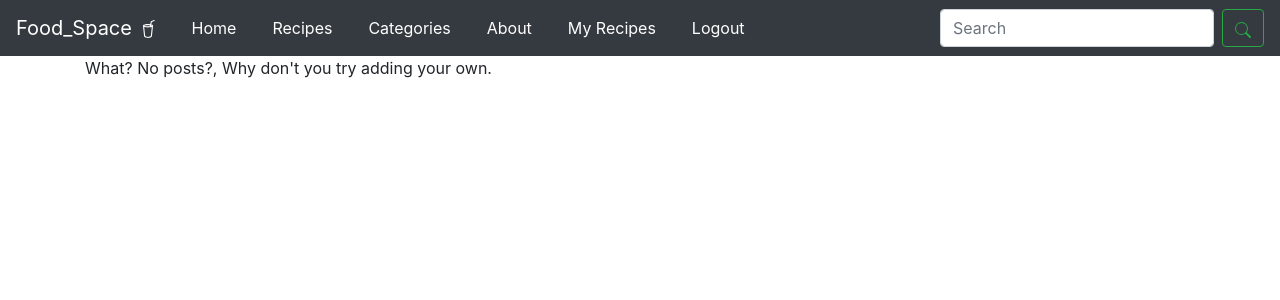
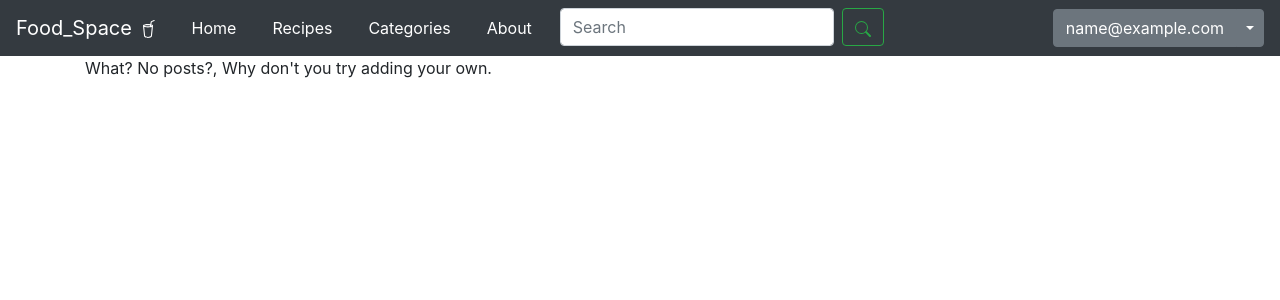
Before and after one commit to gischong/food_space, a Flask app: page /myrecipes in a window 1280 px wide. Shown: the top 300 px of the page. Run offline with Flask 2, Linux system fonts and the light colour scheme; the visitor is signed in with stand-in values (Sample User, id 1); data that the repository does not hold is empty; some libraries are stand-ins or nearby versions.

Commit message:
added icons to edit/details & profile dropdown

```diff
--- a/templates/layout.html
+++ b/templates/layout.html
@@ -57,24 +57,32 @@
                   <a class="nav-link" href="/login">Login <span class="sr-only">(current)</span></a>
               </li>
               {% endif %}
-              {% if session["usr"] %}
+
               <li class="nav-item active">
-                  <a class="nav-link" href="/myrecipes">My Recipes <span class="sr-only">(current)</span></a>
+                <form action="/search" method="POST" class="form-inline my-1 my-lg-0">
+                <input class="form-control mr-sm-2" type="search" id="searchInput" name="search_input" placeholder="Search" aria-label="Search">
+                  <button class="btn btn-outline-success my-2 my-sm-0" type="submit"><a href="#"></a>
+                    <svg width="1em" height="1em" viewBox="0 0 16 16" class="bi bi-search" fill="currentColor" xmlns="http://www.w3.org/2000/svg">
+                      <path fill-rule="evenodd" d="M10.442 10.442a1 1 0 0 1 1.415 0l3.85 3.85a1 1 0 0 1-1.414 1.415l-3.85-3.85a1 1 0 0 1 0-1.415z"/>
+                      <path fill-rule="evenodd" d="M6.5 12a5.5 5.5 0 1 0 0-11 5.5 5.5 0 0 0 0 11zM13 6.5a6.5 6.5 0 1 1-13 0 6.5 6.5 0 0 1 13 0z"/>
+                    </svg>
+                  </button>
+                </form>
               </li>
-              <li class="nav-item active">
-                <a class="nav-link" href="/logout">Logout <span class="sr-only">(current)</span></a>
-              </li>
-              {% endif %}
             </ul>
-            <form action="/search" method="POST" class="form-inline my-2 my-lg-0">
-              <input class="form-control mr-sm-2" type="search" id="searchInput" name="search_input" placeholder="Search" aria-label="Search">
-              <button class="btn btn-outline-success my-2 my-sm-0" type="submit"><a href="#"></a>
-                <svg width="1em" height="1em" viewBox="0 0 16 16" class="bi bi-search" fill="currentColor" xmlns="http://www.w3.org/2000/svg">
-                  <path fill-rule="evenodd" d="M10.442 10.442a1 1 0 0 1 1.415 0l3.85 3.85a1 1 0 0 1-1.414 1.415l-3.85-3.85a1 1 0 0 1 0-1.415z"/>
-                  <path fill-rule="evenodd" d="M6.5 12a5.5 5.5 0 1 0 0-11 5.5 5.5 0 0 0 0 11zM13 6.5a6.5 6.5 0 1 1-13 0 6.5 6.5 0 0 1 13 0z"/>
-                </svg>
+            <!--Profile Page Dropdown-->
+            {% if session["usr"] %}
+            <div class="btn-group">
+              <button class="btn btn-secondary btn-md my-1 my-lg-0" type="button">{{session['email']}}</button>
+              <button type="button" class="btn btn-secondary dropdown-toggle dropdown-toggle-split" data-toggle="dropdown" aria-haspopup="true" aria-expanded="false">
+                <span class="sr-only">Profile</span>
               </button>
-            </form>
+              <div class="dropdown-menu dropdown-menu-right">
+                <a href="/myrecipes"><button class="dropdown-item" type="button" >My Recipes</button></a>
+                <a href="/logout"><button class="dropdown-item" type="button" >Logout</button></a>
+              </div>
+            </div>
+            {% endif %}
           </div>
       </nav>
       {% block content %}
--- a/templates/myrecipes.html
+++ b/templates/myrecipes.html
@@ -15,8 +15,25 @@
                             <p class="description" style="margin-left: 10px; margin-right: 10px;">{{recipe.val().description}}</p>
                             <div class="row" >
                                 <div class="col-md-12" style="display: flex; justify-content: space-around; margin-bottom: 10px;">
-                                    <a href="/editrecipe/{{recipe.key()}}"><button type="button" class="btn btn-info btn-block">Edit</button></a>
-                                    <a href="/details/{{recipe.key()}}"><button type="button" class="btn btn-info btn-block">Details</button></a>
+                                    <div style="display: flex; justify-content: flex-start;">
+                                        <a href="/editrecipe/{{recipe.key()}}">
+                                            <button type="button" class="btn btn-info btn-block">Edit
+                                                <svg width="1em" height="1em" viewBox="0 0 16 16" class="bi bi-pencil-fill" fill="currentColor" xmlns="http://www.w3.org/2000/svg" style="margin-bottom: 3px; margin-left: 3px">
+                                                    <path fill-rule="evenodd" d="M12.854.146a.5.5 0 0 0-.707 0L10.5 1.793 14.207 5.5l1.647-1.646a.5.5 0 0 0 0-.708l-3-3zm.646 6.061L9.793 2.5 3.293 9H3.5a.5.5 0 0 1 .5.5v.5h.5a.5.5 0 0 1 .5.5v.5h.5a.5.5 0 0 1 .5.5v.5h.5a.5.5 0 0 1 .5.5v.207l6.5-6.5zm-7.468 7.468A.5.5 0 0 1 6 13.5V13h-.5a.5.5 0 0 1-.5-.5V12h-.5a.5.5 0 0 1-.5-.5V11h-.5a.5.5 0 0 1-.5-.5V10h-.5a.499.499 0 0 1-.175-.032l-.179.178a.5.5 0 0 0-.11.168l-2 5a.5.5 0 0 0 .65.65l5-2a.5.5 0 0 0 .168-.11l.178-.178z"/>
+                                                </svg>
+                                            </button>
+                                        </a>
+                                    </div>
+                                    <div style="display: flex; justify-content: flex-start;">
+                                        <a href="/details/{{recipe.key()}}">
+                                            <button type="button" class="btn btn-info btn-block">Details
+                                                <svg width="1em" height="1em" viewBox="0 0 16 16" class="bi bi-card-text" fill="currentColor" xmlns="http://www.w3.org/2000/svg" style="margin-bottom: 3px; margin-left: 3px">
+                                                    <path fill-rule="evenodd" d="M14.5 3h-13a.5.5 0 0 0-.5.5v9a.5.5 0 0 0 .5.5h13a.5.5 0 0 0 .5-.5v-9a.5.5 0 0 0-.5-.5zm-13-1A1.5 1.5 0 0 0 0 3.5v9A1.5 1.5 0 0 0 1.5 14h13a1.5 1.5 0 0 0 1.5-1.5v-9A1.5 1.5 0 0 0 14.5 2h-13z"/>
+                                                    <path fill-rule="evenodd" d="M3 5.5a.5.5 0 0 1 .5-.5h9a.5.5 0 0 1 0 1h-9a.5.5 0 0 1-.5-.5zM3 8a.5.5 0 0 1 .5-.5h9a.5.5 0 0 1 0 1h-9A.5.5 0 0 1 3 8zm0 2.5a.5.5 0 0 1 .5-.5h6a.5.5 0 0 1 0 1h-6a.5.5 0 0 1-.5-.5z"/>
+                                                </svg>
+                                            </button>
+                                        </a>
+                                    </div>
                                 </div>
                             </div>
                         </div>
```
